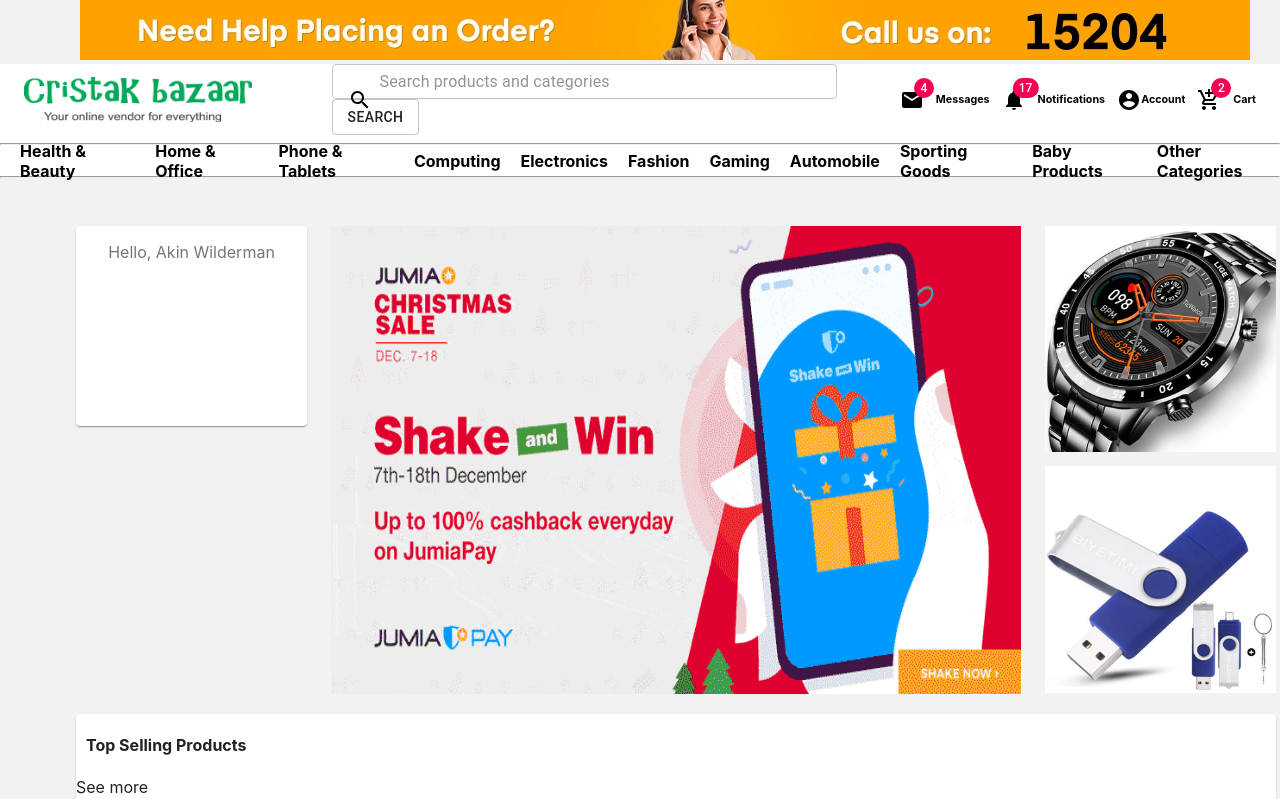
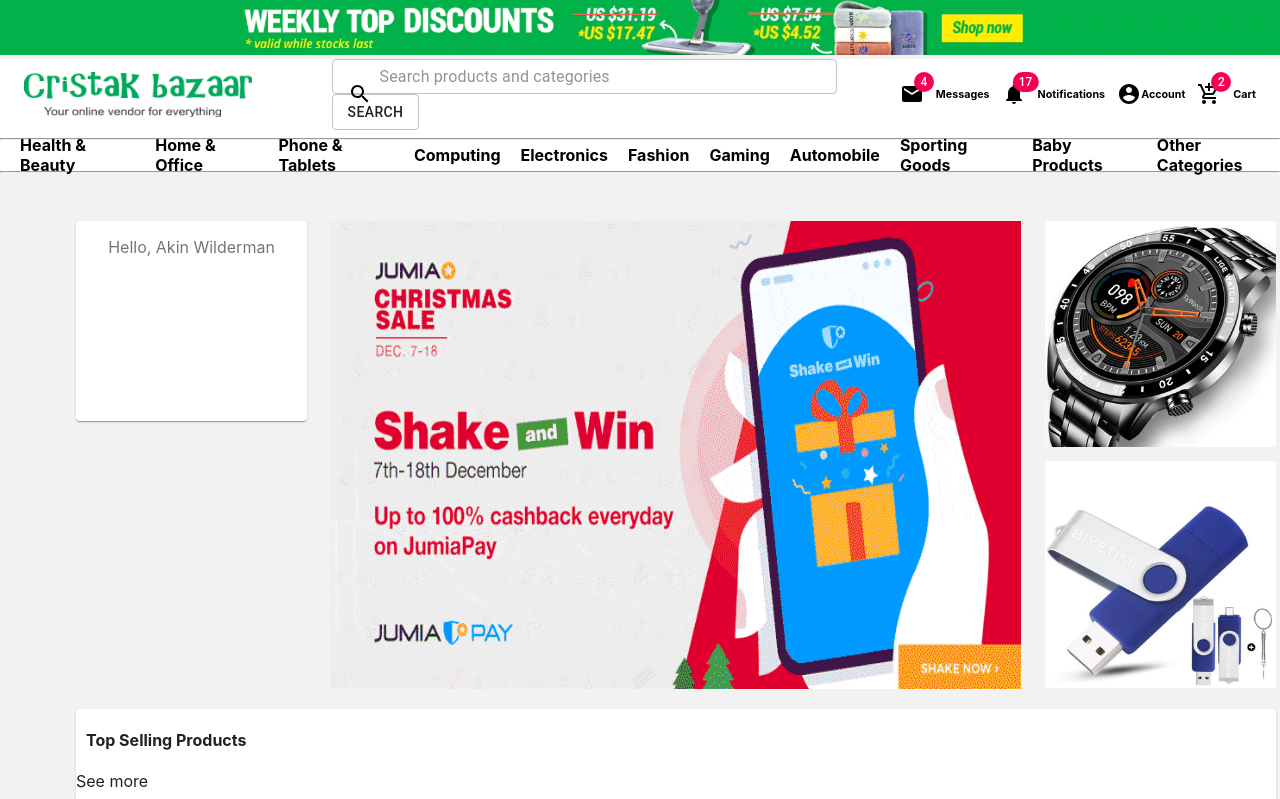
Before and after one commit to AkinWilderman/cristak, a Next.js app: page / in a window 1280 px wide. Shown: the top 799 px of the page. Built offline with nearby package versions, Linux system fonts and the light colour scheme.

Commit message:
adding top products component

```diff
--- a/components/layout/layout.js
+++ b/components/layout/layout.js
@@ -11,7 +11,7 @@
     <Aux>
       <div>
         <div className="headerAds">
-          <Image src="/image/leaderboard.jpg" width={1170} height={60} />
+          <Image src="/image/leaderboard2.png" width={1400} height={60} />
         </div>
         <div className="navPosition">
           <div>
--- a/styles/globals.css
+++ b/styles/globals.css
@@ -31,7 +31,7 @@
 .headerAds {
   align-content: center;
   justify-content: center;
-  margin-left: 80px;
+  margin-left: 0;
 }
 
 .category {
```
Also changed, not shown: public/image/leaderboard2.png (added).
